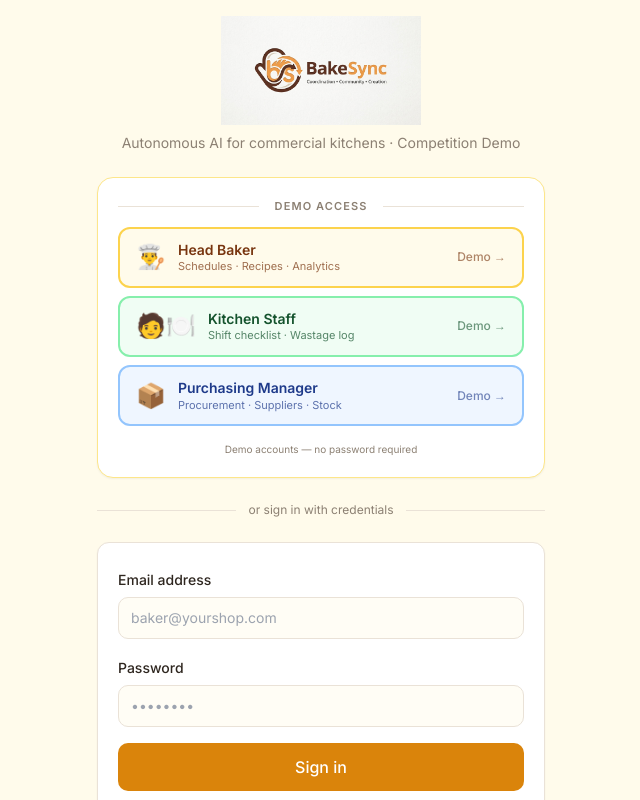
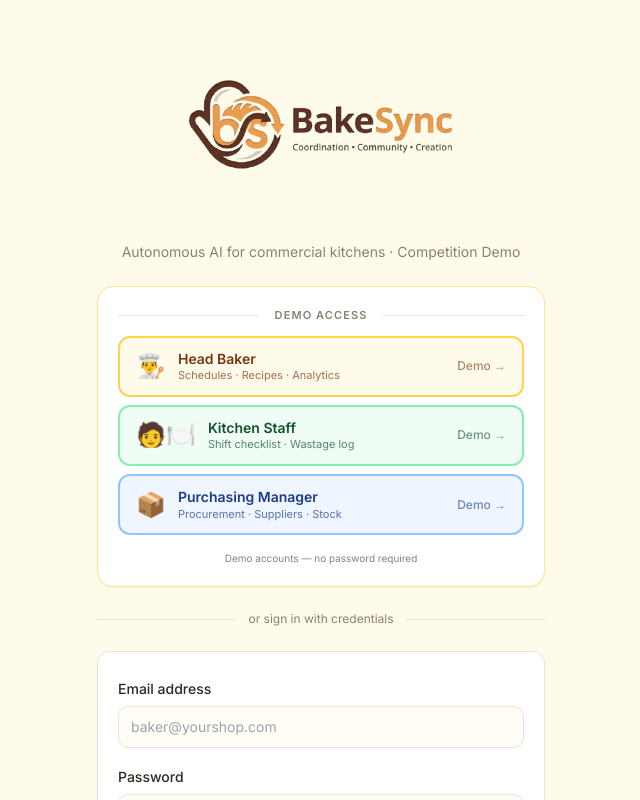
Before and after one commit to pc30003/BakeSync, a Next.js app: page /login in a window 1280 px wide. Shown: the top 800 px of the page, without its empty margins (319-959 px from the left). Built offline with nearby package versions, Linux system fonts and the light colour scheme.

Commit message:
feat: larger logo on login page, PNG with transparent background

```diff
--- a/app/(auth)/login/page.tsx
+++ b/app/(auth)/login/page.tsx
@@ -15,7 +15,7 @@ export default function LoginPage() {
 
         {/* Logo */}
         <div className="text-center flex flex-col items-center gap-2">
-          <BakeSyncLogo variant="full" size="lg" className="mx-auto" />
+          <BakeSyncLogo variant="full" size="xl" className="mx-auto" />
           <p className="text-muted-foreground text-sm">
             {IS_DEMO
               ? "Autonomous AI for commercial kitchens · Competition Demo"
--- a/components/ui/bakesync-logo.tsx
+++ b/components/ui/bakesync-logo.tsx
@@ -2,25 +2,39 @@ import Image from "next/image";
 import { cn } from "@/lib/utils";
 
 interface BakeSyncLogoProps {
-  /** Show just the icon mark, or the full lockup */
+  /** "icon" = bs mark only (sidebar), "full" = full logo with text (login page) */
   variant?: "icon" | "full";
-  size?: "sm" | "md" | "lg";
+  size?: "sm" | "md" | "lg" | "xl";
   className?: string;
 }
 
-const iconSizes = { sm: 32, md: 40, lg: 56 };
-const fullSizes = { sm: 100, md: 140, lg: 200 };
+const iconSizes = { sm: 32, md: 40, lg: 56, xl: 80 };
+const fullSizes = { sm: 160, md: 220, lg: 300, xl: 400 };
 
 export function BakeSyncLogo({ variant = "icon", size = "md", className }: BakeSyncLogoProps) {
-  const px = variant === "icon" ? iconSizes[size] : fullSizes[size];
+  if (variant === "full") {
+    const px = fullSizes[size];
+    return (
+      <Image
+        src="/icons/BakeSync_Logo.png"
+        alt="BakeSync"
+        width={px}
+        height={Math.round(px * 0.42)}
+        className={cn("object-contain", className)}
+        priority
+      />
+    );
+  }
 
+  // Icon mark only — used in sidebar
+  const px = iconSizes[size];
   return (
     <Image
       src="/icons/logo-source.jpeg"
       alt="BakeSync"
       width={px}
-      height={variant === "icon" ? px : Math.round(px * 0.45)}
-      className={cn("object-contain", className)}
+      height={px}
+      className={cn("object-contain rounded", className)}
       priority
     />
   );
```
Also changed, not shown: public/icons/BakeSync_Logo.png (added).
